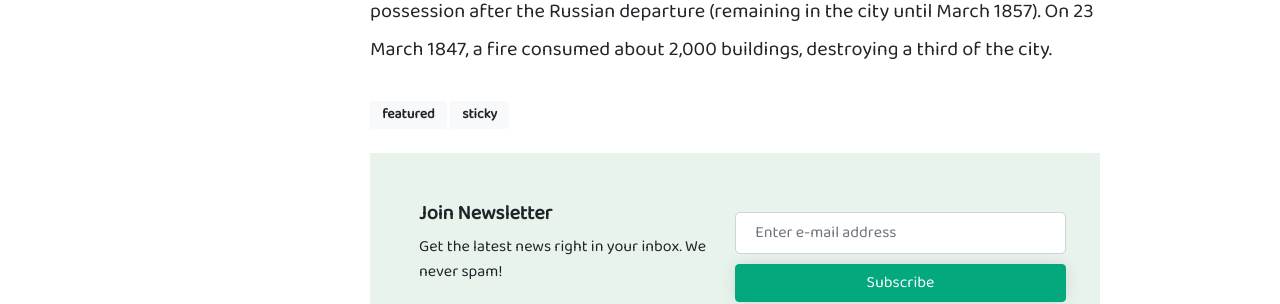
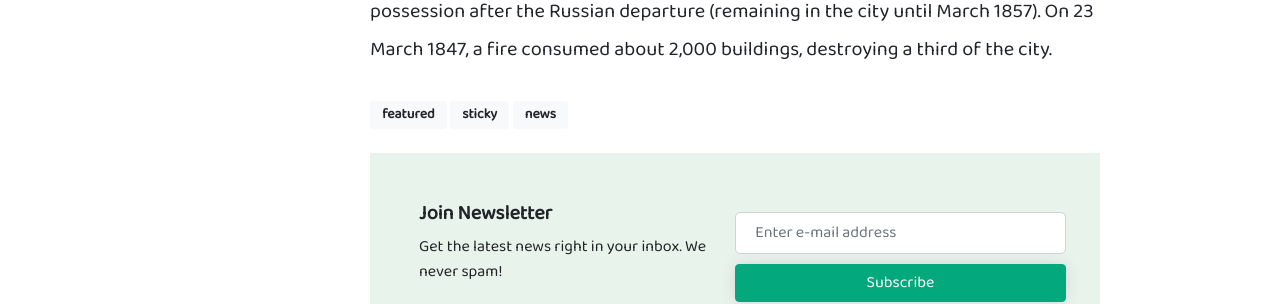
Before and after one commit to mohammed-akl/Aprende, a Jekyll site: the page built from _posts/2020-02-11-demo-content.md, in a window 1280 px wide and 900 px high, scrolled down 1221 px. Shown: the part 194-498 px from the top of the window. Built offline with Jekyll 4.4.1, drawn with Linux system fonts in a browser that asks for light colours; nearby versions of some CDN libraries; library files that are not in the unit come from our copies; comment, search, counter and statistics services are not loaded.

Commit message:
update v5

```diff
--- a/_layouts/home.html
+++ b/_layouts/home.html
@@ -170,7 +170,7 @@
 
         <h4 class="font-weight-bold spanborder"><span>New Releases</span></h4>
 
-        {% for post in site.tags.featured %}
+        {% for post in site.tags.news %}
 
             {% include main-loop-card.html %}
 
--- a/_posts/2020-02-11-demo-content.md
+++ b/_posts/2020-02-11-demo-content.md
@@ -4,7 +4,7 @@
 author: ashfar
 categories: [ tutorial, Video Tutorial ]
 image: assets/images/home.jpg
-tags: [featured, sticky]
+tags: [featured, sticky, news]
 ---
 
 Bucharest’s history alternated periods of development and decline from the early settlements in antiquity until its consolidation as the national capital of Romania late in the 19th century. First mentioned as the “Citadel of București” in 1459, it became the residence of the famous Wallachian prince Vlad III the Impaler.
```
Also changed, not shown: _posts/2019-02-03-powerful-things-markdown-editor.md (+1 -1 lines).
